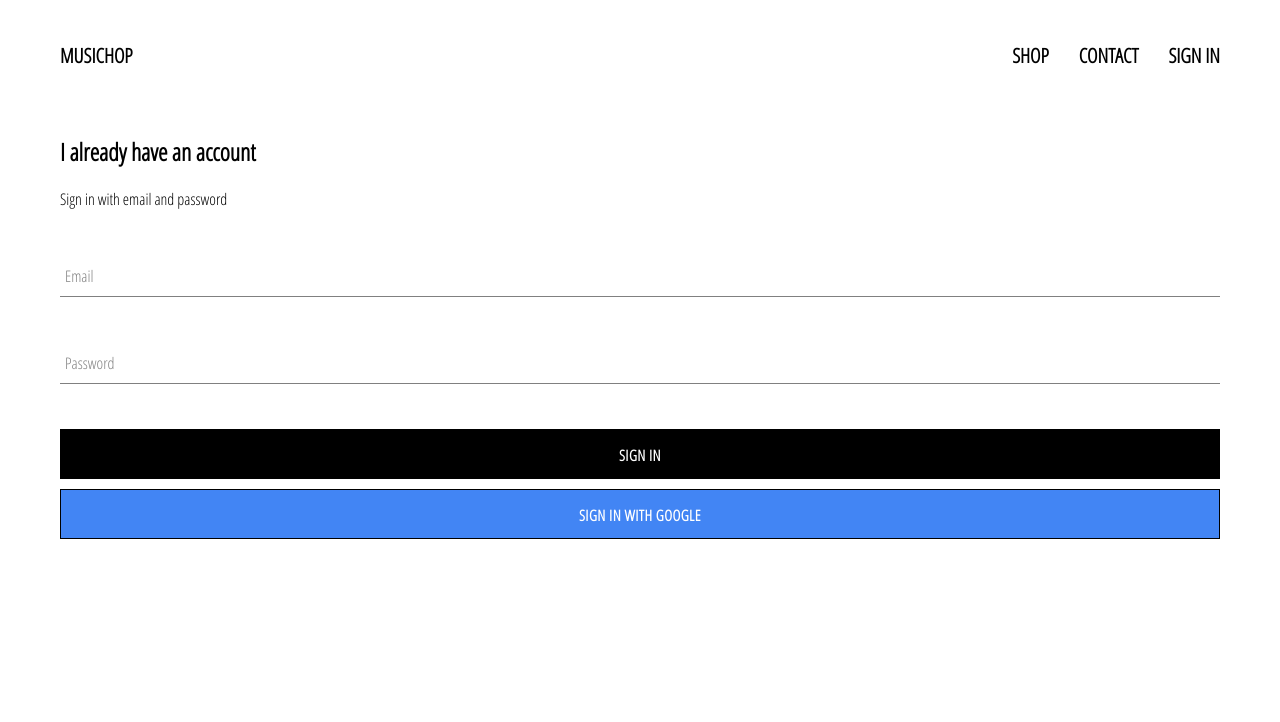
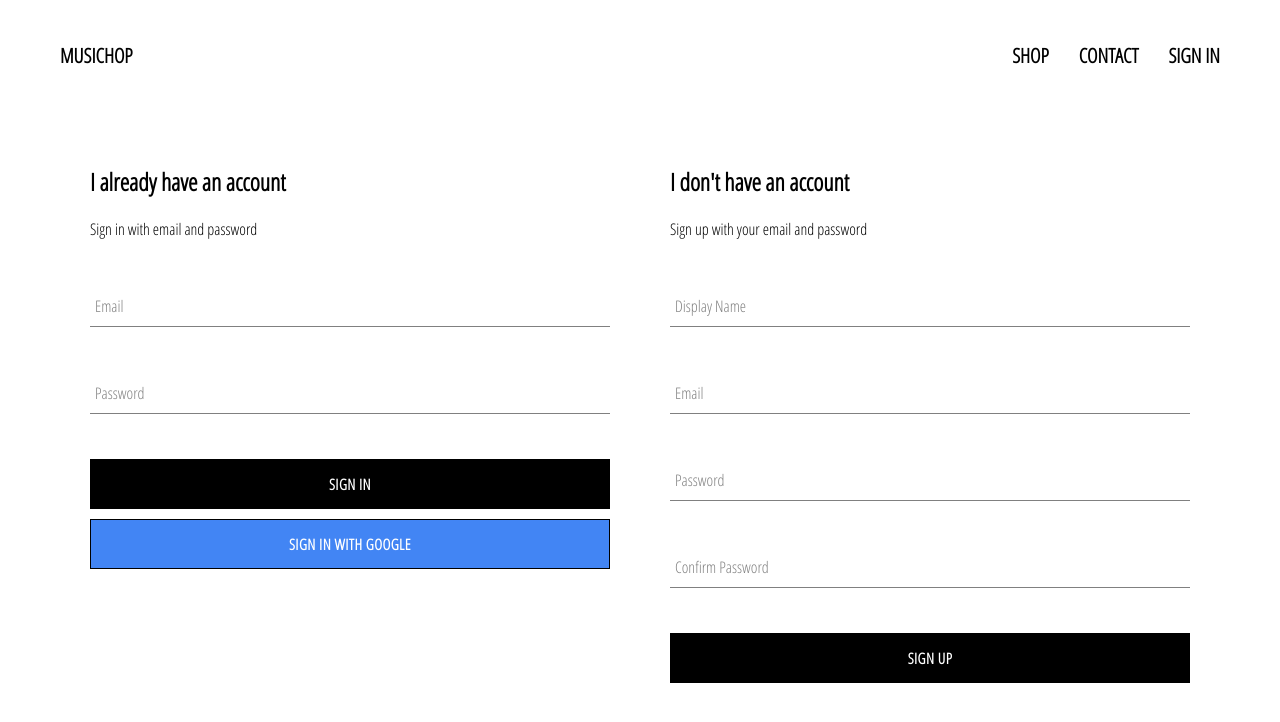
Before and after one commit to mryode/musichop, a React (Create React App) app in the folder client/: page /signin in a window 1280 px wide. Shown: the top 722 px of the page. Built offline with nearby package versions, Linux system fonts and the light colour scheme; no server answers.

Commit message:
add sign in with email and password

```diff
--- a/client/src/App.css
+++ /dev/null
@@ -1,7 +0,0 @@
-* {
-  box-sizing: border-box;
-}
-
-body {
-  padding: 20px 60px;
-}
--- a/client/src/App.js
+++ b/client/src/App.js
@@ -7,7 +7,7 @@ import Home from './pages/Home/Home';
 import Auth from './pages/Auth/Auth';
 import Shop from './pages/Shop/Shop';
 
-import './App.css';
+import './App.scss';
 
 function App() {
   const renderApp = (currentUser, auth) => (
--- /dev/null
+++ b/client/src/App.scss
@@ -0,0 +1,29 @@
+* {
+  box-sizing: border-box;
+}
+
+body {
+  padding: 20px 60px;
+}
+
+.form {
+  min-width: 50%;
+  display: flex;
+  flex-direction: column;
+  margin: 0 auto;
+  padding: 30px;
+  &-title {
+    margin: 20px 0;
+  }
+  &-buttons {
+    display: grid;
+    grid-gap: 10px;
+  }
+}
+
+@media screen and (max-width: 1000px) {
+  .form {
+    min-width: 100%;
+    padding: 30px 0;
+  }
+}
--- a/client/src/components/Button/Button.scss
+++ b/client/src/components/Button/Button.scss
@@ -3,7 +3,6 @@
   width: auto;
   height: 50px;
   letter-spacing: 0.5px;
-  line-height: 50px;
   padding: 0 35px 0 35px;
   font-size: 15px;
   background-color: black;
--- a/client/src/components/FirebaseAuth/FirebaseAuth.jsx
+++ b/client/src/components/FirebaseAuth/FirebaseAuth.jsx
@@ -17,7 +17,7 @@ export default class FirebaseAuth extends React.Component {
     this.unsubscribeFromAuth = auth.onAuthStateChanged(async userAuth => {
       if (userAuth) {
         // Get refernceObject
-        const userRef = createUserProfileDocument(userAuth);
+        const userRef = await createUserProfileDocument(userAuth);
 
         // Listen for changes
         userRef.onSnapshot(snapshot => {
--- a/client/src/components/SignIn/SignIn.jsx
+++ b/client/src/components/SignIn/SignIn.jsx
@@ -3,7 +3,7 @@ import React, { Component } from 'react';
 import FormInput from '../FormInput/FormInput';
 import Button from '../Button/Button';
 
-import { signInWithGoogle } from '../../firebase/firebase.utils';
+import { signInWithGoogle, auth } from '../../firebase/firebase.utils';
 
 import './SignIn.scss';
 
@@ -17,10 +17,17 @@ export default class SignIn extends Component {
     };
   }
 
-  handleSignInSubmit = event => {
+  handleSignInSubmit = async event => {
     event.preventDefault();
 
-    this.setState({ email: '', password: '' });
+    const { email, password } = this.state;
+
+    try {
+      await auth.signInWithEmailAndPassword(email, password);
+      this.setState({ email: '', password: '' });
+    } catch (error) {
+      console.error(error);
+    }
   };
 
   handleInputChange = event => {
@@ -32,8 +39,8 @@ export default class SignIn extends Component {
   render() {
     const { email, password } = this.state;
     return (
-      <div className="sign-in">
-        <h2 className="sign-in-title">I already have an account</h2>
+      <div className="form">
+        <h2 className="form-title">I already have an account</h2>
         <span>Sign in with email and password</span>
 
         <form>
@@ -56,7 +63,7 @@ export default class SignIn extends Component {
             label="Password"
           />
 
-          <div className="sign-in-buttons">
+          <div className="form-buttons">
             <Button type="submit" onClick={this.handleSignInSubmit}>
               Sign In
             </Button>
--- /dev/null
+++ b/client/src/components/SignUp/SignUp.jsx
@@ -0,0 +1,108 @@
+import React, { Component } from 'react';
+
+import FormInput from '../FormInput/FormInput';
+import Button from '../Button/Button';
+
+import { auth, createUserProfileDocument } from '../../firebase/firebase.utils';
+
+import './SignUp.scss';
+
+export default class SignUp extends Component {
+  constructor(props) {
+    super(props);
+
+    this.state = {
+      displayName: '',
+      email: '',
+      password: '',
+      confirmPassword: '',
+    };
+  }
+
+  handleSubmit = async event => {
+    event.preventDefault();
+
+    const { displayName, email, password, confirmPassword } = this.state;
+
+    if (password !== confirmPassword) {
+      alert("Passwords didn't match");
+    }
+
+    try {
+      const { user } = await auth.createUserWithEmailAndPassword(
+        email,
+        password
+      );
+
+      await createUserProfileDocument(user, { displayName });
+
+      this.setState({
+        displayName: '',
+        email: '',
+        password: '',
+        confirmPassword: '',
+      });
+    } catch (error) {
+      console.error(error);
+    }
+  };
+
+  handleInputChange = event => {
+    const { value, name } = event.target;
+
+    this.setState({ [name]: value });
+  };
+
+  render() {
+    const { displayName, email, password, confirmPassword } = this.state;
+
+    return (
+      <div className="form">
+        <h2>I don't have an account</h2>
+        <span>Sign up with your email and password</span>
+
+        <form>
+          <FormInput
+            required
+            type="text"
+            name="displayName"
+            value={displayName}
+            onChange={this.handleInputChange}
+            label="Display Name"
+          />
+          <FormInput
+            required
+            type="email"
+            name="email"
+            value={email}
+            onChange={this.handleInputChange}
+            label="Email"
+          />
+          <FormInput
+            required
+            type="password"
+            name="password"
+            id="password"
+            value={password}
+            onChange={this.handleInputChange}
+            label="Password"
+          />
+          <FormInput
+            required
+            type="password"
+            name="confirmPassword"
+            id="confirm-password"
+            value={confirmPassword}
+            onChange={this.handleInputChange}
+            label="Confirm Password"
+          />
+          <div className="form-buttons">
+            <Button type="submit" onClick={this.handleSubmit}>
+              Sign Up
+            </Button>
+          </div>
+        </form>
+      </div>
+    );
+  }
+}
--- a/client/src/pages/Auth/Auth.jsx
+++ b/client/src/pages/Auth/Auth.jsx
@@ -1,10 +1,14 @@
 import React from 'react';
 
 import SignIn from '../../components/SignIn/SignIn';
+import SignUp from '../../components/SignUp/SignUp';
+
+import './Auth.scss';
 
 const Auth = () => (
-  <div div="auth-page">
+  <div className="auth-page">
     <SignIn />
+    <SignUp />
   </div>
 );
 
--- a/client/src/pages/Auth/Auth.scss
+++ b/client/src/pages/Auth/Auth.scss
@@ -0,0 +1,5 @@
+.auth-page {
+  display: flex;
+  flex-direction: row;
+  flex-wrap: wrap;
+}
```
Also changed, not shown: client/src/components/SignUp/SignUp.scss (added), 1 other file (tests, documents, lock files or other folders).
